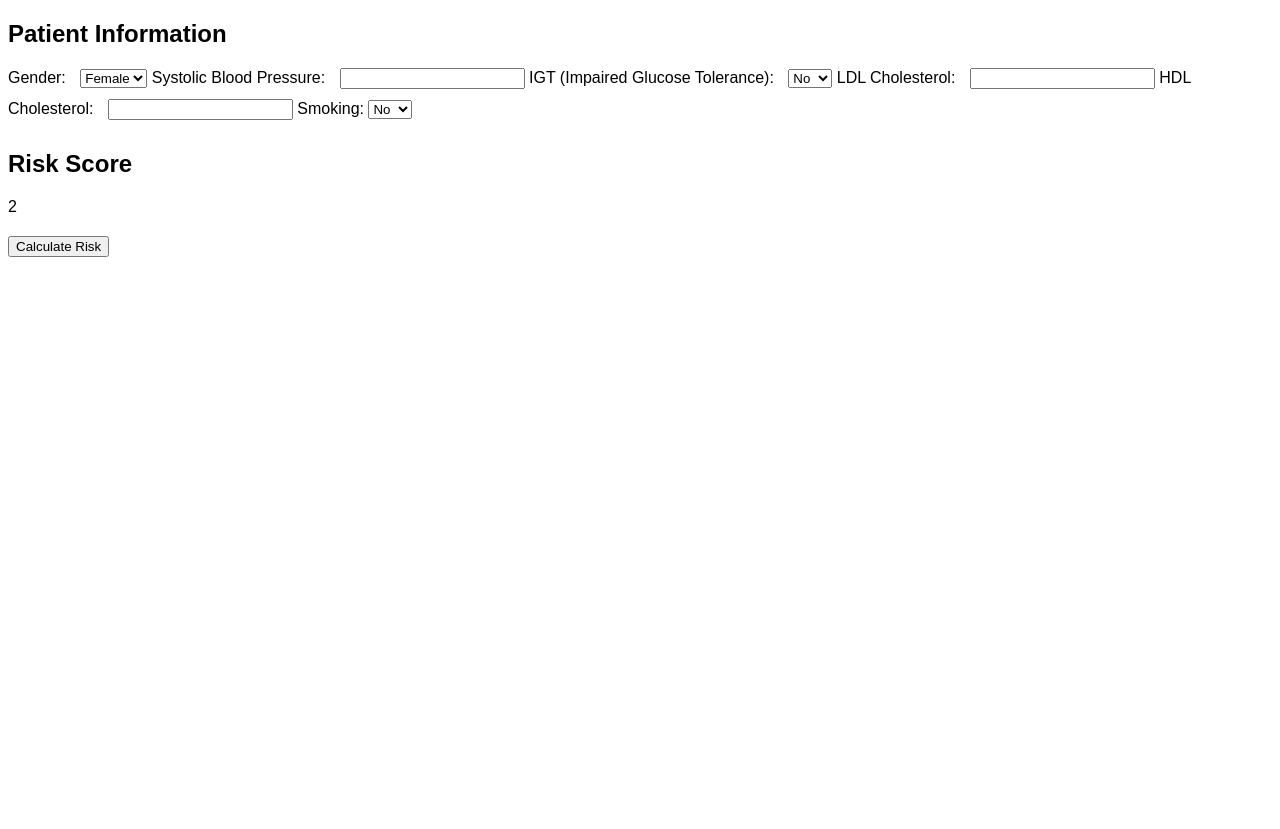
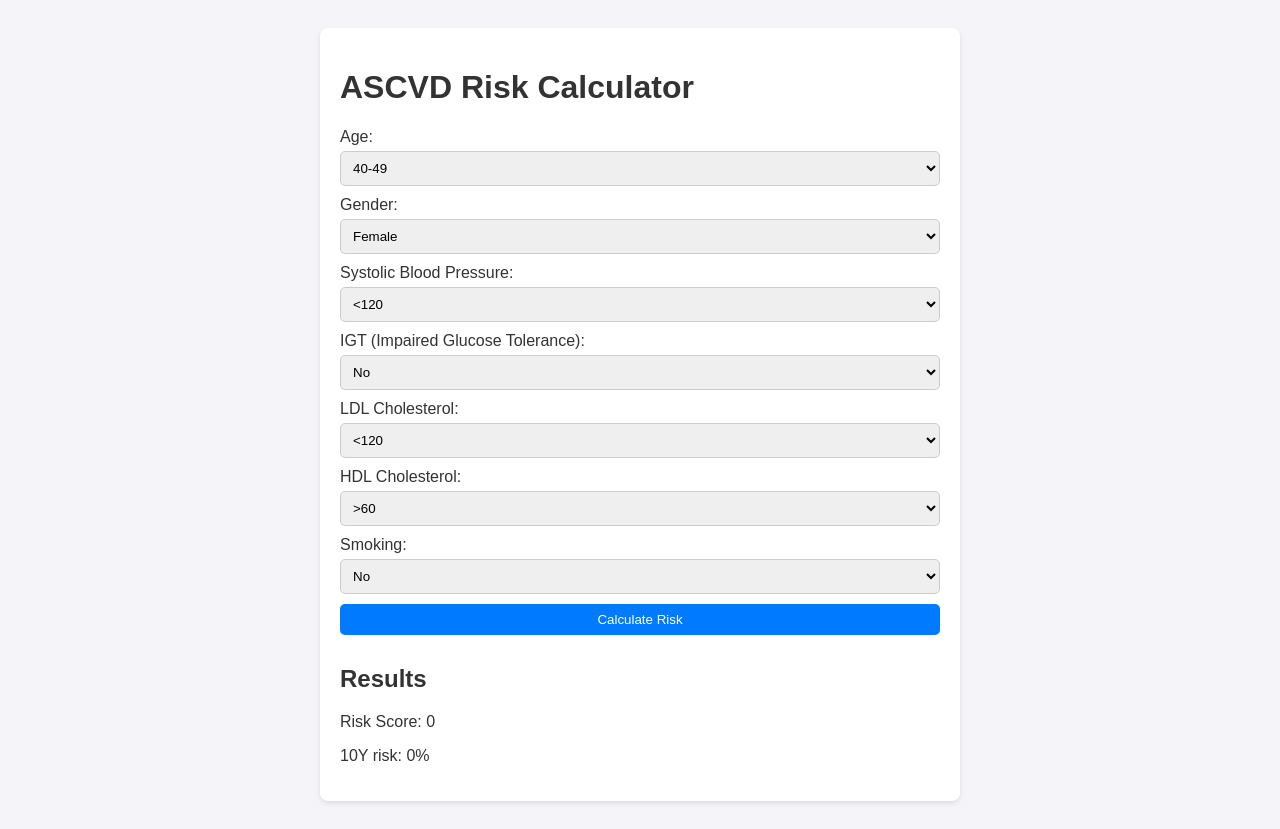
Before and after one commit to keisuke9n/ASCVD, a plain HTML site: page index.html in a window 1280 px wide. Both pictures are taken after a click on the button "Calculate Risk". Before the commit the page ends 800 px from the top, so only its background shows below. Drawn offline with Linux system fonts and the light colour scheme.

Commit message:
Add files via upload
2nd

```diff
--- a/index.html
+++ b/index.html
@@ -6,9 +6,17 @@
     <link rel="stylesheet" href="style.css">
 </head>
 <body>
+    <div class="container">
+        <h1>ASCVD Risk Calculator</h1>
         <form id="ascvdForm">
-        <section>
-            <h2>Patient Information</h2>
+            <label for="ageRange">Age:</label>
+            <select id="ageRange">
+                <option value="0">40-49</option>
+                <option value="1">50-59</option>
+                <option value="2">60-69</option>
+                <option value="3">70-79</option>
+            </select>
+
             <label for="gender">Gender:</label>
             <select id="gender">
                 <option value="0">Female</option>
@@ -16,7 +24,13 @@
             </select>
 
             <label for="bloodPressure">Systolic Blood Pressure:</label>
-            <input type="number" id="bloodPressure">
+            <select id="bloodPressure">
+                <option value="0"><120</option>
+                <option value="1">120-129</option>
+                <option value="2">130-139</option>
+                <option value="3">140-159</option>
+                <option value="4">>160</option>
+            </select>
 
             <label for="metabolismDisorder">IGT (Impaired Glucose Tolerance):</label>
             <select id="metabolismDisorder">
@@ -25,26 +39,35 @@
             </select>
 
             <label for="ldl">LDL Cholesterol:</label>
-            <input type="number" id="ldl">
+            <select id="ldl">
+                <option value="0"><120</option>
+                <option value="1">120-139</option>
+                <option value="2">140-159</option>
+                <option value="3">160-189</option>
+                <option value="4">>190</option>
+            </select>
 
             <label for="hdl">HDL Cholesterol:</label>
-            <input type="number" id="hdl">
+            <select id="hdl">
+                <option value="0">>60</option>
+                <option value="1">40-59</option>
+                <option value="2"><40</option>
+            </select>
 
-            <label for="smoking">Smoking:</placeholder>
+            <label for="smoking">Smoking:</label>
             <select id="smoking">
                 <option value="0">No</option>
                 <option value="1">Yes</option>
             </select>
-        </section>
-
-        <section>
-            <h2>Risk Score</h2>
-            <p id="riskScore">0</p>
-        </section>
 
             <button type="button" onclick="calculateRisk()">Calculate Risk</button>
         </form>
-
+        <div id="results">
+            <h2>Results</h2>
+            <p>Risk Score: <span id="riskScore">0</span></p>
+            <p>10Y risk: <span id="tenYearRisk">0</span>%</p>
+        </div>
+    </div>
     <script src="script.js"></script>
 </body>
 </html>
--- a/script.js
+++ b/script.js
@@ -1,31 +1,38 @@
 function calculateRisk() {
     const gender = parseInt(document.getElementById('gender').value);
-    const bloodPressure = parseInt(document.getElementById('bloodPressure').value) || 0;
+    const bloodPressure = parseInt(document.getElementById('bloodPressure').value);
     const metabolismDisorder = parseInt(document.getElementById('metabolismDisorder').value);
-    const ldl = parseInt(document.getElementById('ldl').value) || 0;
-    const hdl = parseInt(document.getElementById('hdl').value) || 0;
+    const ldl = parseInt(document.getElementById('ldl').value);
+    const hdl = parseInt(document.getElementById('hdl').value);
     const smoking = parseInt(document.getElementById('smoking').value);
+    const ageRange = parseInt(document.getElementById('ageRange').value);
 
-    let score = gender;
+    const riskScoreTo10YRisk = [
+        [1, 1, 1.7, 3.4],
+        [1, 1, 1.9, 3.9],
+        [1, 1, 2.2, 4.5],
+        [1, 1.1, 2.6, 5.2],
+        [1, 1.3, 3, 6],
+        [1, 1.4, 3.4, 6.9],
+        [1, 1.7, 3.9, 7.9],
+        [1, 1.9, 4.5, 9.1],
+        [1.1, 2.2, 5.2, 10.4],
+        [1.3, 2.6, 6, 11.9],
+        [1.4, 3, 6.9, 13.6],
+        [1.7, 3.4, 7.9, 15.5],
+        [1.9, 3.9, 9.1, 17.7],
+        [2.2, 4.5, 10.4, 20.2],
+        [2.6, 5.2, 11.9, 22.9],
+        [3, 6, 13.6, 25.9],
+        [3.4, 6.9, 15.5, 29.3],
+        [3.9, 7.9, 17.7, 33],
+        [4.5, 9.1, 20.2, 37],
+        [5.2, 10.4, 22.9, 41.1]
+    ];
 
-    if (bloodPressure < 120) score += 0;
-    else if (bloodPressure < 130) score += 1;
-    else if (bloodPressure < 140) score += 2;
-    else if (bloodPressure < 160) score += 3;
-    else score += 4;
+    let riskScore = gender + bloodPressure + metabolismDisorder + ldl + hdl + (smoking * 2);
+    let tenYearRisk = riskScoreTo10YRisk[riskScore][ageRange];
 
-    score += metabolismDisorder;
-
-    if (ldl < 120) score += 0;
-    else if (ldl < 140) score += 1;
-    else if (ldl < 160) score += 2;
-    else score += 3;
-
-    if (hdl >= 60) score += 0;
-    else if (hdl >= 40) score += 1;
-    else score += 2;
-
-    score += smoking * 2;
-
-    document.getElementById('riskScore').innerText = score.toString();
+    document.getElementById('riskScore').innerText = riskStreamlilink_textnkScore;
+    document.getElementById('tenYearRisk').innerText = tenYearRisk.toFixed(1);
 }
--- a/style.css
+++ b/style.css
@@ -1,12 +1,34 @@
 body {
     font-family: Arial, sans-serif;
+    background: #f4f4f9;
+    color: #333;
+    padding: 20px;
 }
-section {
-    margin-bottom: 20px;
+
+.container {
+    max-width: 600px;
+    margin: auto;
+    background: white;
+    padding: 20px;
+    border-radius: 8px;
+    box-shadow: 0 2px 5px rgba(0,0,0,0.1);
 }
+
 label {
-    margin-right: 10px;
+    display: block;
+    margin-bottom: 5px;
 }
-input, select {
+
+select, button {
+    width: 100%;
+    padding: 8px;
     margin-bottom: 10px;
+    border-radius: 5px;
+    border: 1px solid #ccc;
 }
+
+button {
+    background-color: #007bff;
+    color: white;
+    border: none;
+}
```
Lines whose indentation alone changed are shown as unchanged.
